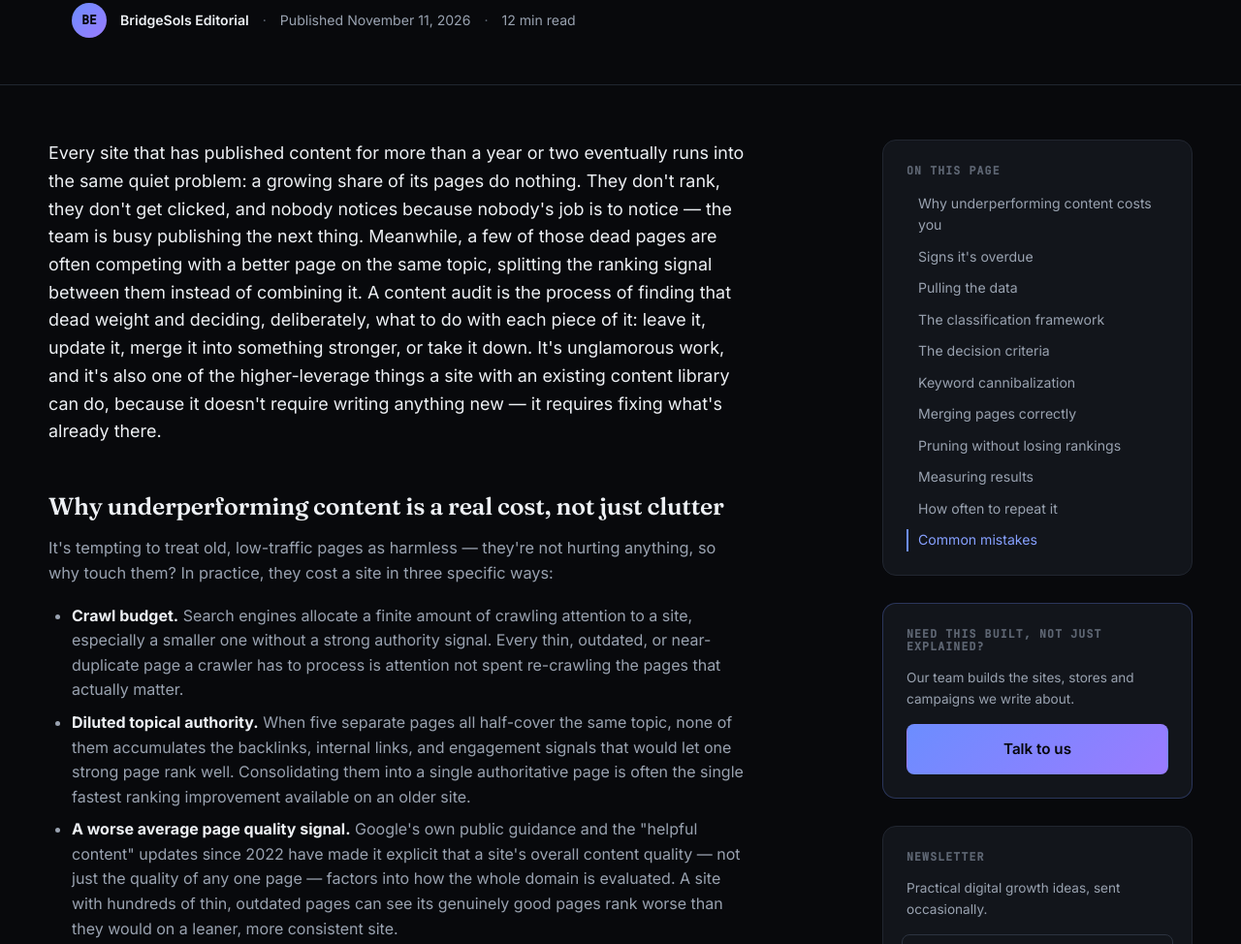
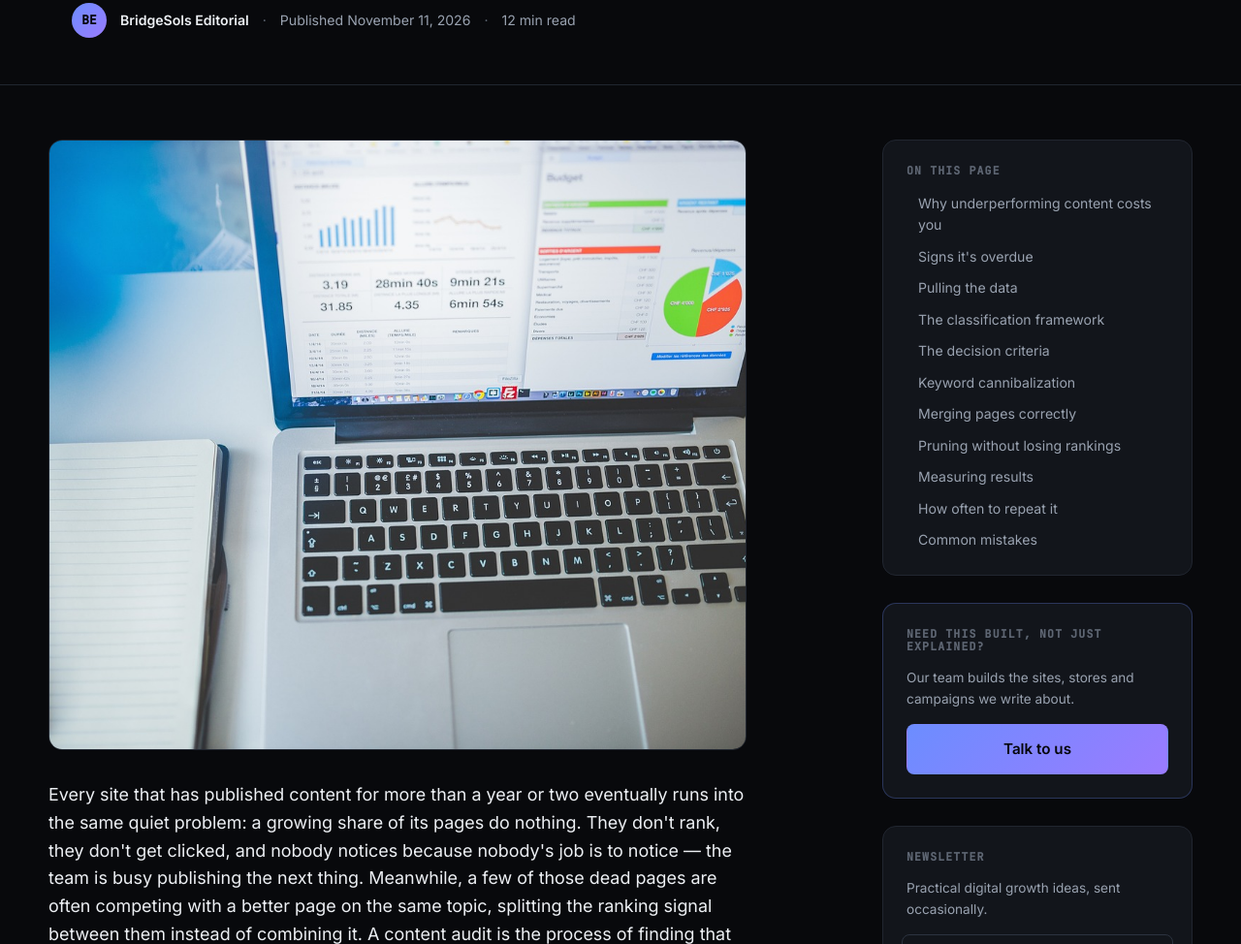
Before and after one commit to AaqibQ/Bridgesols, a website built with Vite: page articles/seo-content-audit-guide.html in a window 1280 px wide. Shown: the part 579-1553 px from the top of the page at 97% size. Built offline with nearby package versions, Linux system fonts and the light colour scheme; some packages are replaced by stand-ins of ours.

Commit message:
Add hero image to seo-content-audit-guide
Co-Authored-By: Claude Sonnet 5 <noreply@anthropic.com>

```diff
--- a/articles/seo-content-audit-guide.html
+++ b/articles/seo-content-audit-guide.html
@@ -83,6 +83,9 @@
   <div class="wrap article-layout">
     <article class="article-main">
       <div class="article-body">
+        <figure class="article-hero-image">
+          <img src="../images/articles/seo-content-audit-guide.jpg" alt="Laptop on a white desk showing analytics charts and a data table, beside an open notebook and pen" width="1200" height="630" />
+        </figure>
         <p>Every site that has published content for more than a year or two eventually runs into the same quiet problem: a growing share of its pages do nothing. They don't rank, they don't get clicked, and nobody notices because nobody's job is to notice — the team is busy publishing the next thing. Meanwhile, a few of those dead pages are often competing with a better page on the same topic, splitting the ranking signal between them instead of combining it. A content audit is the process of finding that dead weight and deciding, deliberately, what to do with each piece of it: leave it, update it, merge it into something stronger, or take it down. It's unglamorous work, and it's also one of the higher-leverage things a site with an existing content library can do, because it doesn't require writing anything new — it requires fixing what's already there.</p>
 
         <h2 id="why-content-audits">Why underperforming content is a real cost, not just clutter</h2>
```
Also changed, not shown: public/images/articles/seo-content-audit-guide.jpg (added).
